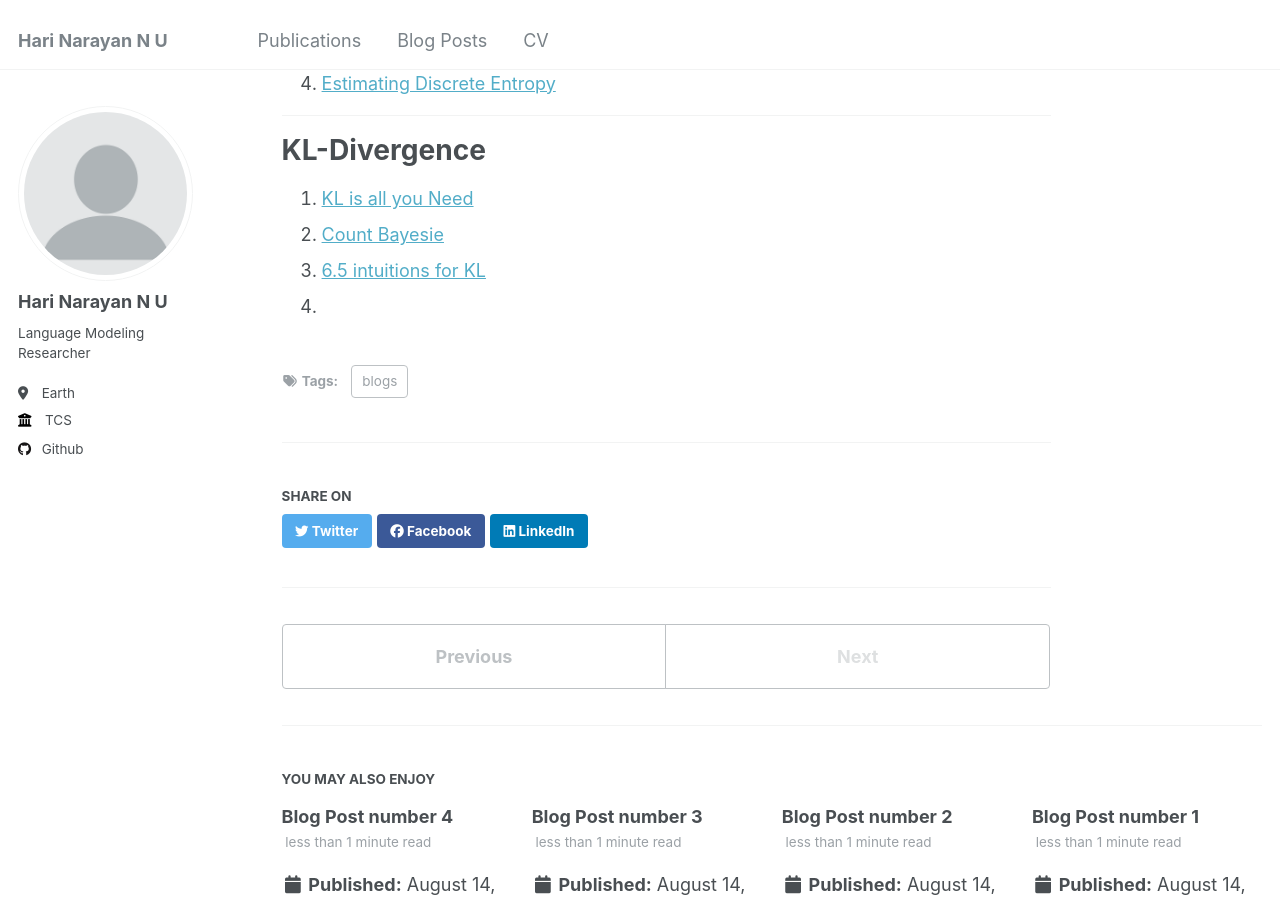
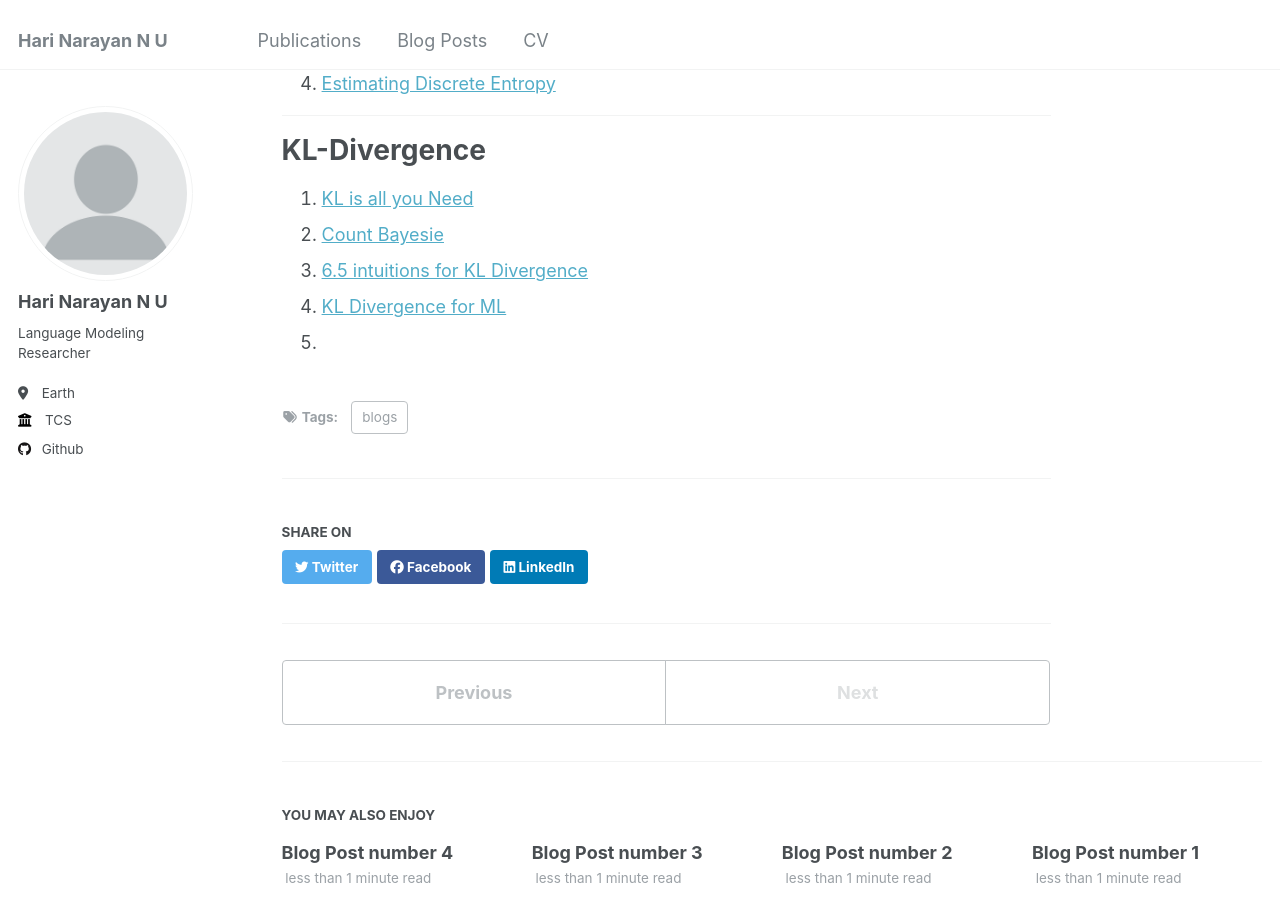
Before and after one commit to Hari-101/Hari-101.github.io, a Jekyll site: the page built from _posts/2024-09-14-Wisdom-of-the-Crowd.md, in a window 1280 px wide and 900 px high, scrolled down 442 px. Built offline with Jekyll 4.4.1, drawn with Linux system fonts in a browser that asks for light colours.

Commit message:
Update 2024-09-14-Wisdom-of-the-Crowd.md

```diff
--- a/_posts/2024-09-14-Wisdom-of-the-Crowd.md
+++ b/_posts/2024-09-14-Wisdom-of-the-Crowd.md
@@ -20,5 +20,6 @@ Here is a list of useful websites:
 # KL-Divergence
 1. [KL is all you Need](https://blog.alexalemi.com/kl-is-all-you-need.html)
 2. [Count Bayesie](https://www.countbayesie.com/blog/2017/5/9/kullback-leibler-divergence-explained)
-3. [6.5 intuitions for KL](https://www.lesswrong.com/posts/no5jDTut5Byjqb4j5/six-and-a-half-intuitions-for-kl-divergence)
-4.
+3. [6.5 intuitions for KL Divergence](https://www.lesswrong.com/posts/no5jDTut5Byjqb4j5/six-and-a-half-intuitions-for-kl-divergence)
+4. [KL Divergence for ML](https://dibyaghosh.com/blog/probability/kldivergence.html)
+5.
```
